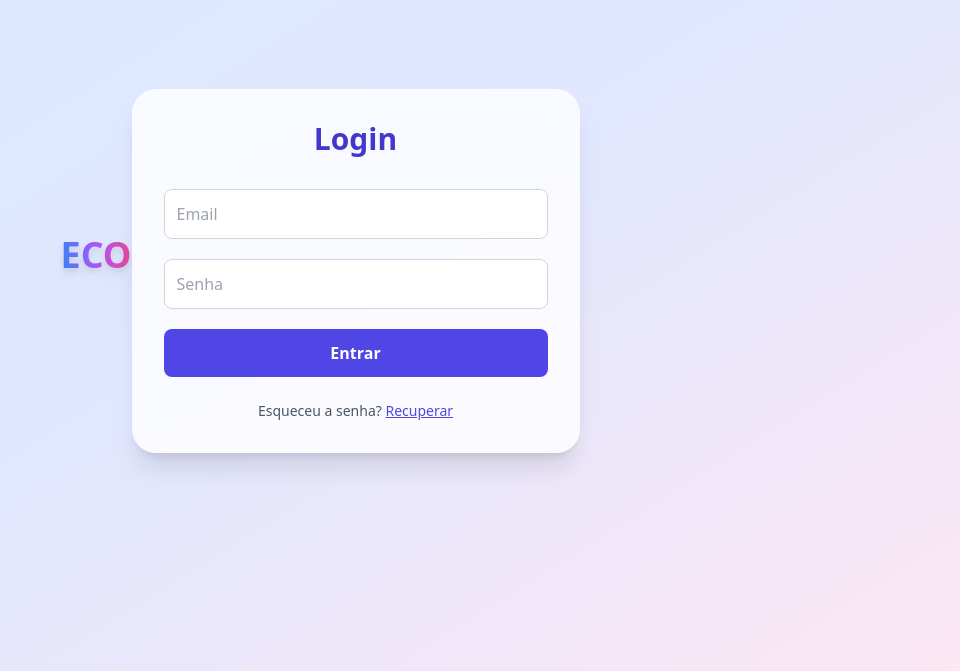
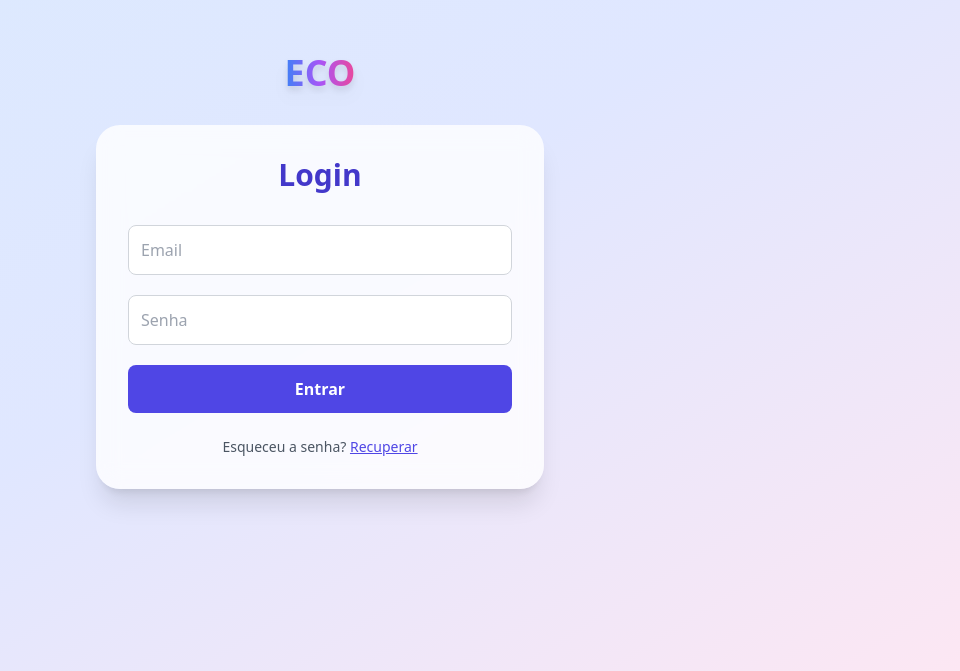
Before and after one commit to Bigajax/ECO, a React (Vite) app: page /login in a window 1280 px wide. Shown: the part 129-800 px from the top of the page, without its empty margins (320-1280 px from the left). Built offline with nearby package versions, Linux system fonts and the light colour scheme; no server answers.

Commit message:
Update LoginPage.tsx

```diff
--- a/src/app/LoginPage.tsx
+++ b/src/app/LoginPage.tsx
@@ -13,11 +13,13 @@ const LoginPage: React.FC = () => {
 
   // Componente da Logo ECO (mesmo componente usado na HomePage)
   const ECOLogo = () => (
+    <div className="flex justify-center mb-8"> {/* Adiciona um pouco de margem abaixo da logo */}
       <span
         className="text-4xl font-bold bg-gradient-to-r from-blue-500 via-purple-500 to-pink-500 text-transparent bg-clip-text drop-shadow-lg transition-all duration-300 hover:scale-105 hover:text-shadow-2xl cursor-pointer"
       >
         ECO
       </span>
+    </div>
   );
 
   useEffect(() => {
@@ -52,11 +54,9 @@ const LoginPage: React.FC = () => {
   };
 
   return (
-    <div className="min-h-screen w-full flex items-center justify-center bg-gradient-to-br from-blue-100 via-indigo-100 to-pink-100 px-4 py-12">
-      {/* Adiciona a logo aqui, fora do container de login */}
-      <div className="flex justify-center mb-8">
+    <div className="min-h-screen w-full flex flex-col items-center justify-center bg-gradient-to-br from-blue-100 via-indigo-100 to-pink-100 px-4 py-12">
+      {/* Adiciona a logo no topo */}
       {logo}
-      </div>
       <div className="w-full max-w-md bg-white/80 backdrop-blur-md p-8 rounded-3xl shadow-xl">
         <h2 className="text-3xl font-semibold text-center text-indigo-700 mb-8">Login</h2>
         <form onSubmit={handleLogin} className="space-y-5">
```
Lines whose indentation alone changed are shown as unchanged.
